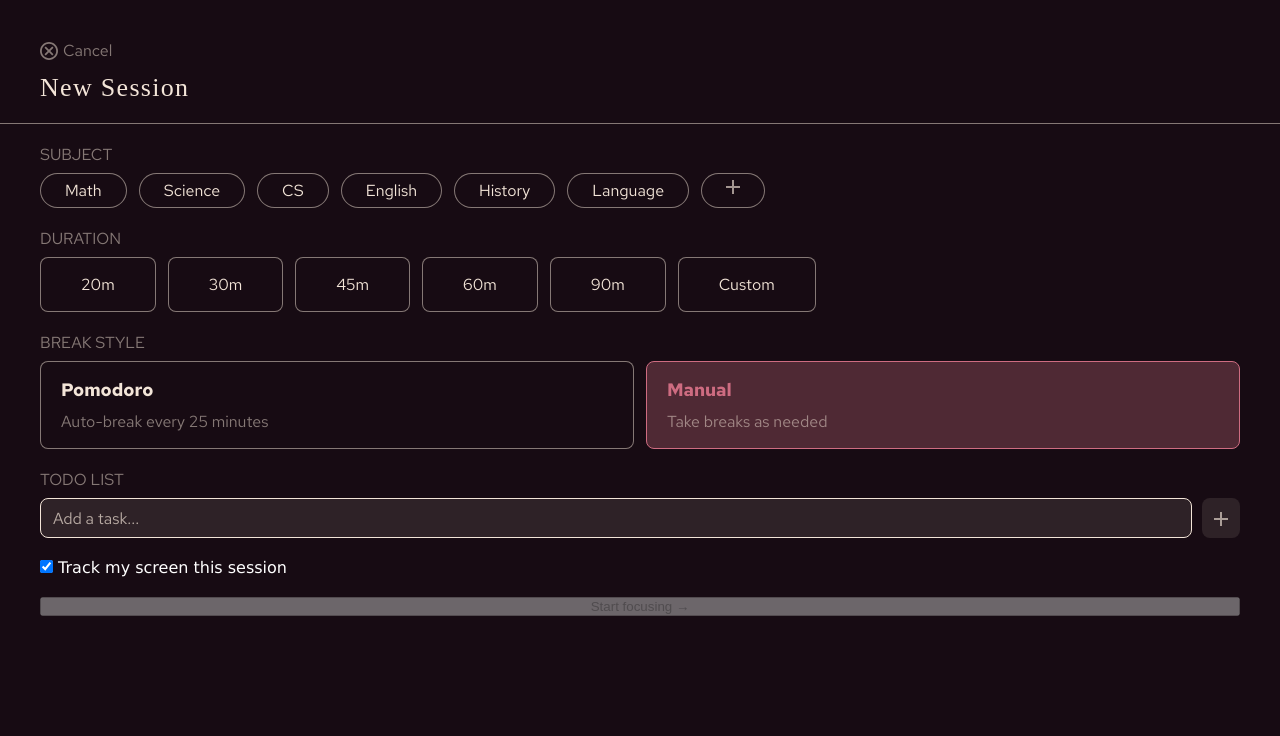
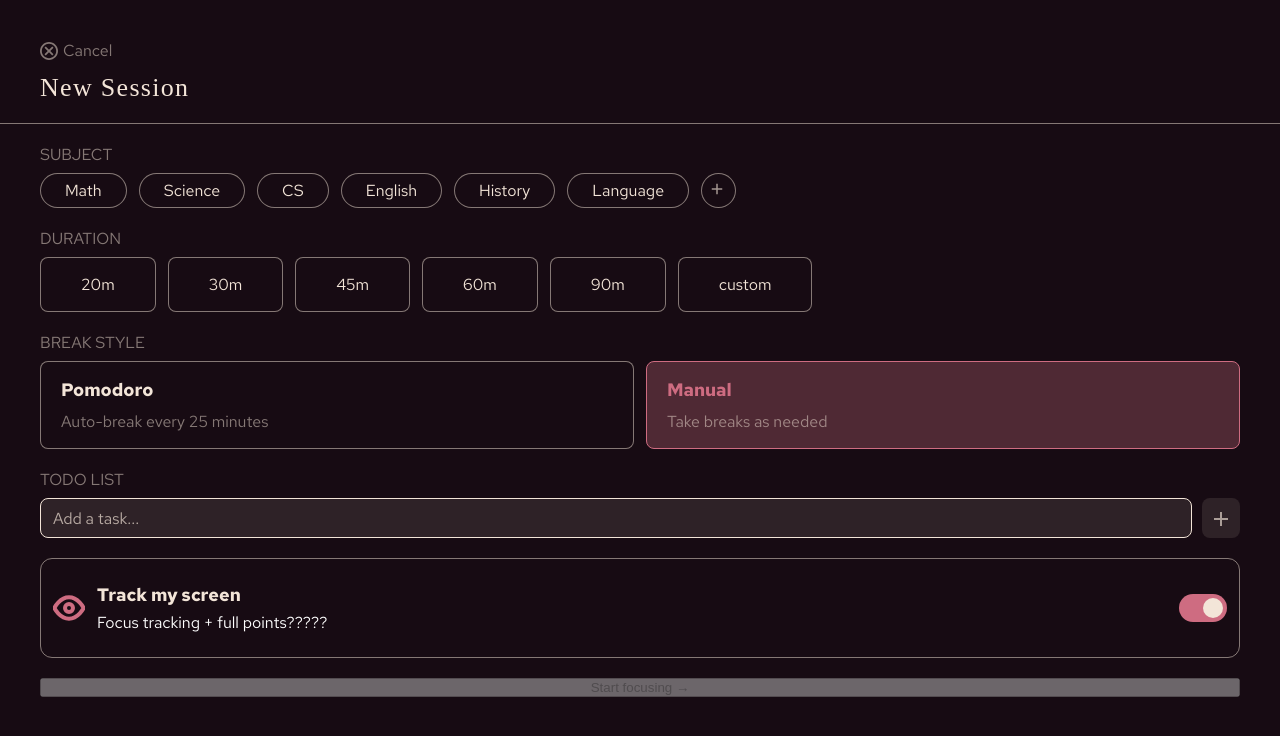
Before and after one commit to 1prcntethan/flowstate, a React (Vite) app: page / in a window 1280 px wide. Both pictures are taken after a click on the button "Start session". Shown: the top 736 px of the page. Built offline with nearby package versions, Linux system fonts and the light colour scheme; a web font is replaced by a local one.

Commit message:
update subject add button, track screen toggle

```diff
--- a/src/pages/PreSession.module.css
+++ b/src/pages/PreSession.module.css
@@ -74,6 +74,20 @@
   font-family: var(--body-text);
   font-size: 16px;
   cursor: pointer;
+}
+
+.chipSubjectAdd {
+  display: flex;
+  padding: 6px;
+  background-color: var(--dark-purple);
+  border-radius: 24px;
+  border: 1px solid var(--orange-cream-50);
+  color: var(--orange-cream);
+  font-family: var(--body-text);
+  font-size: 16px;
+  cursor: pointer;
+  width: 35px;
+  height: 35px;
 }
 
 .chipSubjectActive {
@@ -235,3 +249,83 @@
 .todoItem > button:hover {
     background-color: var(--orange-cream-10);
 }
+
+
+.toggleRow {
+  display: flex;
+  align-items: center;
+  justify-content: space-between;
+  height: 100px;
+  align-content: center;
+  border: 1px solid var(--orange-cream-50);
+  border-radius: 12px;
+  padding: 24px 12px;
+}
+
+.toggleLeft {
+  display: flex;
+  flex-direction: row;
+  gap: 12px
+}
+
+.toggleText {
+  display: flex;
+  flex-direction: column;
+  font-family: var(--body-text);
+  gap: 6px;
+}
+
+.toggleTitle {
+  font-weight: bold;
+  font-size: 18px;
+  color: var(--orange-cream);
+}
+
+.toggleDesc {
+  font-size: 16px;
+}
+
+
+.toggle {
+  position: relative;
+  display: inline-block;
+  width: 48px;
+  height: 28px;
+  flex-shrink: 0;
+}
+
+.toggle input {
+  opacity: 0;
+  width: 0;
+  height: 0;
+  position: absolute;
+}
+
+.slider {
+  position: absolute;
+  inset: 0;
+  background: #3a2535;
+  border-radius: 28px;
+  cursor: pointer;
+  transition: all 0.2s;
+}
+
+.slider::before {
+  content: "";
+  position: absolute;
+  width: 20px;
+  height: 20px;
+  left: 4px;
+  top: 4px;
+  background: var(--orange-cream);
+  border-radius: 50%;
+  transition: transform 0.2s;
+}
+
+.toggle input:checked + .slider {
+  background: var(--pink);
+}
+
+.toggle input:checked + .slider::before {
+  transform: translateX(20px);
+}
--- a/src/pages/PreSession.tsx
+++ b/src/pages/PreSession.tsx
@@ -125,10 +125,10 @@ export default function PreSession({ nav, onStart }: Props) {
               </button>
             ))}
             <button
-              className={styles.chipSubject}
+              className={styles.chipSubjectAdd}
               onClick={() => setShowSubjectInput(!showSubjectInput)}
             >
-              <img src="/AddTaskPlus.svg" alt="+" />
+              <img src="/AddSubjectPlus.svg" alt="+" />
             </button>
           </div>
           {showSubjectInput && (
@@ -177,7 +177,7 @@ export default function PreSession({ nav, onStart }: Props) {
                 setDuration(null);
               }}
             >
-              Custom
+              custom
             </button>
           </div>
           {showCustomDuration && (
@@ -257,14 +257,23 @@ export default function PreSession({ nav, onStart }: Props) {
 
         {/* TRACKING */}
         <div className={styles.field}>
-          <label>
-            <input
-              type="checkbox"
-              checked={trackingEnabled}
-              onChange={(e) => setTracking(e.target.checked)}
-            />{" "}
-            Track my screen this session
-          </label>
+          <div className={styles.toggleRow}>
+            <div className={styles.toggleLeft}>
+              <img src="Eye.svg"/>
+              <div className={styles.toggleText}>
+                <span className={styles.toggleTitle}>Track my screen</span>
+                <span className={styles.toggleDesc}>Focus tracking + full points?????</span>
+              </div>
+            </div>
+            <label className={styles.toggle}>
+              <input
+                type="checkbox"
+                checked={trackingEnabled}
+                onChange={(e) => setTracking(e.target.checked)}
+              />
+              <span className={styles.slider} />
+            </label>
+          </div>
         </div>
 
         {/* START */}
```
Also changed, not shown: public/Eye.svg (added).
